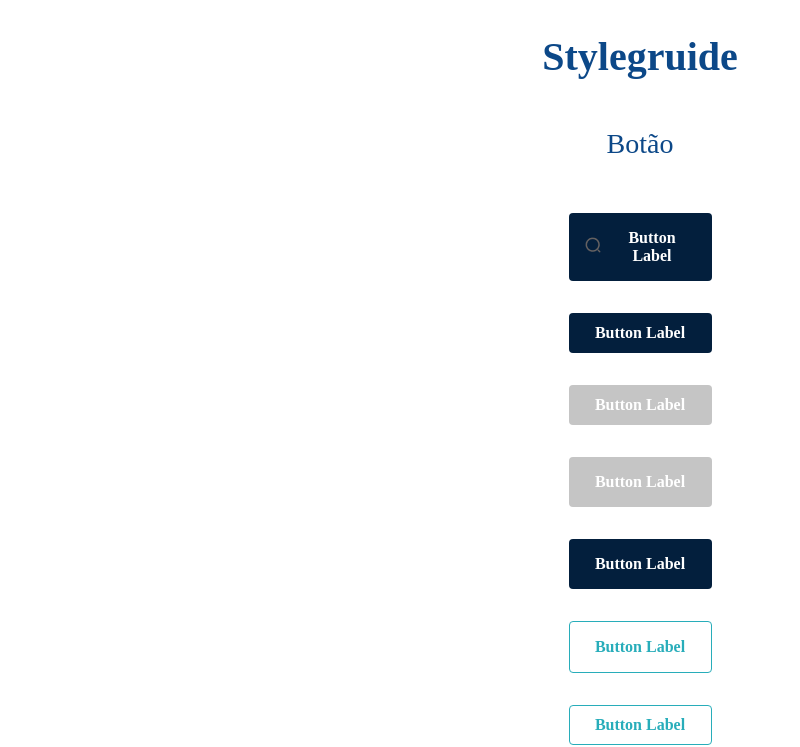
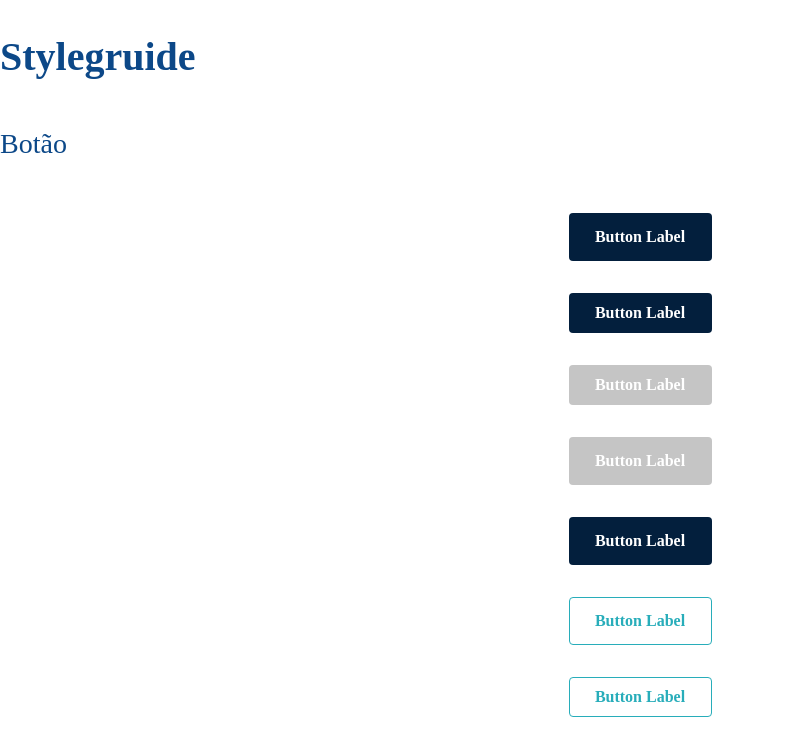
Before and after one commit to deboraCs26/desafio-taqtile-debora, a React (Create React App) app: page / in a window 1280 px wide. Shown: the top 747 px of the page, without its empty margins (0-800 px from the left). Built offline with nearby package versions, Linux system fonts and the light colour scheme.

Commit message:
adjusted

```diff
--- a/src/App.tsx
+++ b/src/App.tsx
@@ -24,57 +24,54 @@ export default function App() {
         <H1>Stylegruide</H1>
 
         <H2>Botão</H2>
-        <div className="button">
-          <Button variant="primary">
+        <div className="button-container">
+          <Button variant="primary"  icon={Icon} alt="Texto alternativo do ícone">
             Button Label
-            <span className="icon">
-              <img src={Icon} alt="icone de uma lupa" />
-            </span>
           </Button>
         </div>
-        <div className="button">
-          <Button variant="primary" height="defaultCompact">
+        <div className="button-container">
+          <Button variant="primary" compact>
             Button Label
           </Button>
         </div>
 
-        <div className="button">
-          <Button variant="primary" height="defaultCompact" disabled onClick={() => alert("primário funcionando")}>
+        <div className="button-container">
+          <Button variant="primary" compact disabled onClick={() => alert("primário funcionando")}>
             Button Label
           </Button>
         </div>
 
-        <div className="button">
+        <div className="button-container">
           <Button variant="primary" disabled onClick={() => alert("primário funcionando")}>
             Button Label
           </Button>
         </div>
 
-        <div className="button item-button :hover">
+        <div className="button-container item-button :hover">
           <Button variant="primary">
             Button Label
           </Button>
         </div>
 
-        <div className="button">
+        <div className="button-container">
           <Button variant="secondary">
             Button Label
           </Button>
         </div>
-        <div className="button">
-          <Button variant="secondary" height="defaultCompact">
+        <div className="button-container">
+          <Button variant="secondary" compact>
             Button Label
           </Button>
         </div>
 
-        <div className="button">
+        <div className="button-container">
           <Button variant="cta">
             Button Label
           </Button>
         </div>
 
-        <div className="button">
-          <Button variant="cta" height="defaultCompact">
+        <div className="button-container">
+          <Button variant="cta" compact>
             Button Label
           </Button>
         </div>
--- a/src/style/button/button.css
+++ b/src/style/button/button.css
@@ -1,26 +1,8 @@
-h1, h2{
+.button-container {
   display: flex;
   justify-content: center;
-}
-.button {
-  display: flex;
-  justify-content: center;
-  flex-direction: row-reverse;
-  text-align: center;
-  border: none;
   padding: 16px;
  }
- .button.default {
-  height: 48px;
-}
-
-.button.defaultCompact {
-  height: 40px;
-}
-
  .item-button :hover {
   box-shadow: 0px 2px 4px rgba(0, 0, 0, 0.25);
  }
- .icon {
-margin-right: 8px;
- }
--- a/src/style/button/props-button.tsx
+++ b/src/style/button/props-button.tsx
@@ -1,42 +1,65 @@
-import "./button.css"
+import React from "react";
+import "./button.css";
 import { colors } from "../colors";
 import { components } from "../typography/typography";
 import { styleButton } from "./style-button";
 
-
 interface ButtonProps {
-  variant: 'primary' | 'secondary' | 'cta';
+  variant: "primary" | "secondary" | "cta";
   children: React.ReactNode;
   onClick?: () => void;
   disabled?: boolean;
+  alt?: string;
   icon?: React.ReactNode;
-  height?: "default" | "defaultCompact";
+  compact?: boolean;
   style?: React.CSSProperties;
-};
 
-export const Button = ({ variant, children, icon, disabled = false, onClick, height }: ButtonProps) => {
+}
+
+export const Button = ({ variant, children, icon, disabled = false, onClick, compact, alt }: ButtonProps) => {
+
+  const buttonConstantStyle = {
+    fontFamily: components.family.primary,
+    fontSize: components.fontSize.large,
+    fontWeight: components.fontWeight.bold,
+    minWidth: styleButton.style.minWidth,
+    alignItems: styleButton.style.alignItems,
+    borderRadius: styleButton.style.borderRadius,
+    borderColor: colors.accessory.banner,
+    cursor: "pointer",
+  };
+
+  let backgroundColor, color, border;
+  if (variant === "primary") {
+    backgroundColor = disabled
+      ? colors.neutral.neutralLight
+      : colors.brand.primary.primayXDark;
+    color = colors.neutral.white;
+    border = styleButton.style.border
+  } else if (variant === "secondary") {
+    backgroundColor = colors.neutral.white;
+    color = colors.accessory.banner;
+    border = `1px solid ${colors.accessory.banner}`;
+  } else if (variant === "cta") {
+    backgroundColor = colors.cta;
+    color = colors.neutral.white;
+    border = styleButton.style.border
+  }
+
+  const styleDoButton = {
+    ...buttonConstantStyle,
+    backgroundColor,
+    color,
+    border,
+    height: compact ? "40px" : "48px",
+  };
 
   return (
     <button
-      className={`button ${height}`}
       disabled={disabled}
       onClick={onClick}
-      style={{
-        fontFamily: components.family.primary,
-        fontSize: components.fontSize.large,
-        fontWeight: components.fontWeight.bold,
-        width: styleButton.style.minWidth,
-        alignItems: styleButton.style.alignItems,
-        borderRadius: styleButton.style.borderRadius,
-        borderColor: colors.accessory.banner,
-        background: variant === "secondary" ? colors.neutral.white : variant === "cta" ? colors.cta : variant === "primary" ? disabled ?  colors.neutral.neutralLight : colors.brand.primary.primayXDark : "",
-        color: variant === "primary" ? colors.neutral.white : variant === "secondary" ? colors.accessory.banner : variant === "cta" ? colors.neutral.white : "",
-        border: variant === "secondary" ? `1px solid ${colors.accessory.banner}` : "none",
-        cursor: "pointer",
-      }}
-
+      style={styleDoButton}
     >
-      {icon && <span>{icon}</span>}
       {children}
     </button>
   );
--- a/src/style/button/style-button.ts
+++ b/src/style/button/style-button.ts
@@ -3,9 +3,6 @@ export const styleButton = {
     borderRadius: "4px",
     alignItems: "center",
     minWidth: "143px ",
-  },
-  height: {
-    default: "48px",
-    defaultCompact: "40px",
+    border: "none",
   },
 };
```
